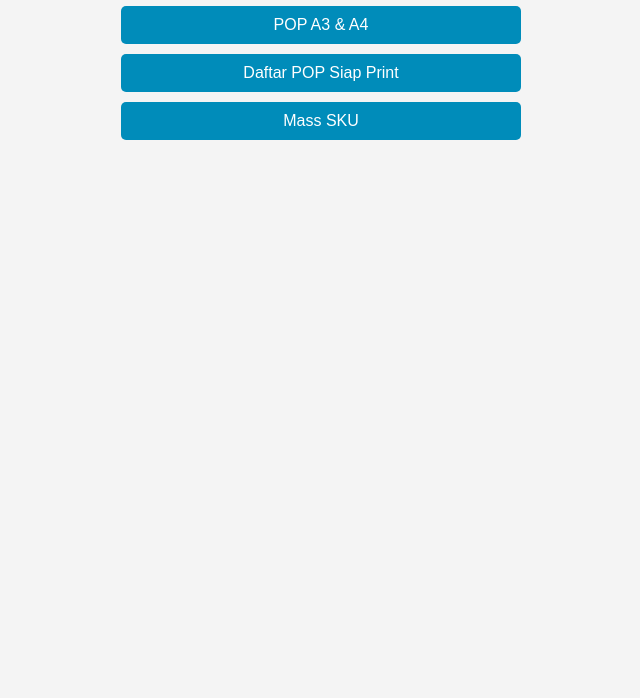
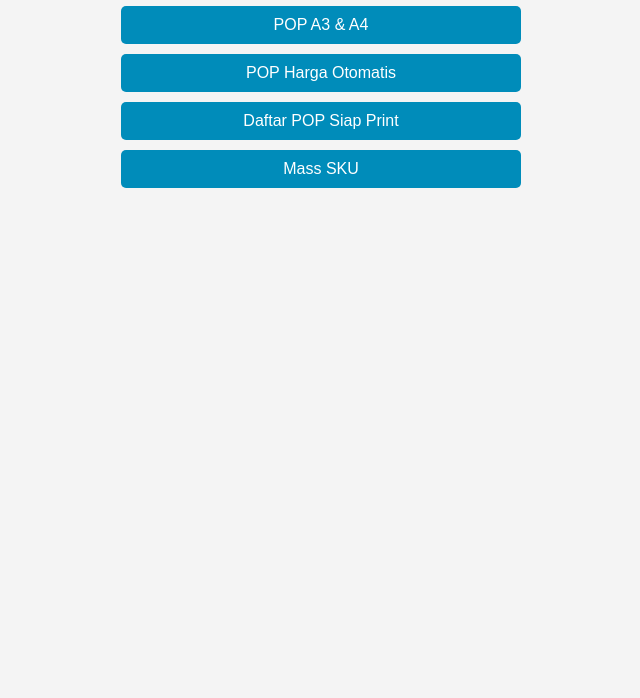
Before and after one commit to hyperserang/362, a plain HTML site: page pop.html in a window 1280 px wide. Shown: the part 102-800 px from the top of the page, without its empty margins (319-959 px from the left). Drawn offline with Linux system fonts and the light colour scheme.

Commit message:
Update pop.html

```diff
--- a/pop.html
+++ b/pop.html
@@ -16,6 +16,7 @@
     <div class="container">
         <h1>Cetak POP 362</h1>
         <a class="link" href="https://script.google.com/macros/s/AKfycbwivDqt6occM1mbO7dh5V7_WvVM9a2atYupEbixElHmpiUhNgpLqRrMWGHv_QnHi-RRrg/exec" target="_blank">POP A3 & A4</a>
+        <a class="link" href="https://script.google.com/macros/s/AKfycbw_yVb2URCDsO8VGTijC3t_8RN6frmMP_OHdUt6ECxOVPJpQk7qGM1pxFN0frNfF9tl/exec" target="_blank">POP Harga Otomatis</a>
         <a class="link" href="https://script.google.com/macros/s/AKfycbxC9An0xSC2ZkvubhBpOgIMxBEbXGxnob-_Wa4AilirXC7_DT_9yy5SqExuK8cxAvZ7/exec">Daftar POP Siap Print</a>
         <a class="link" href="https://script.google.com/macros/s/AKfycbynq2FeGGpowxCQRsvBHdzbvXcE2t9MHZqRxScRCGRUvjtyiEJyn7gebfz8OcKC3fKO/exec">Mass SKU</a>
         </div>
```
